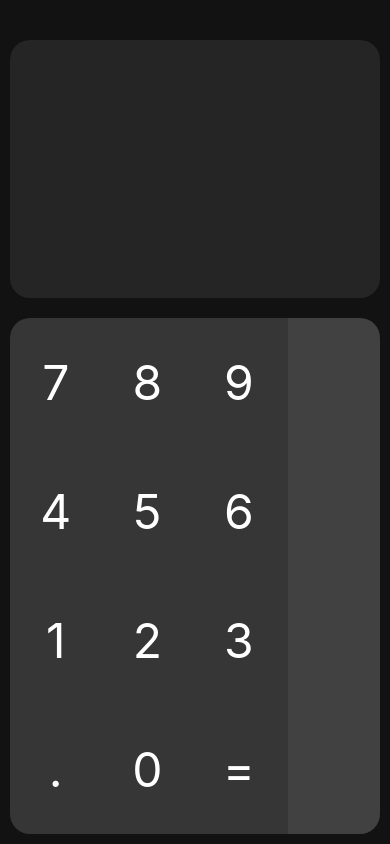
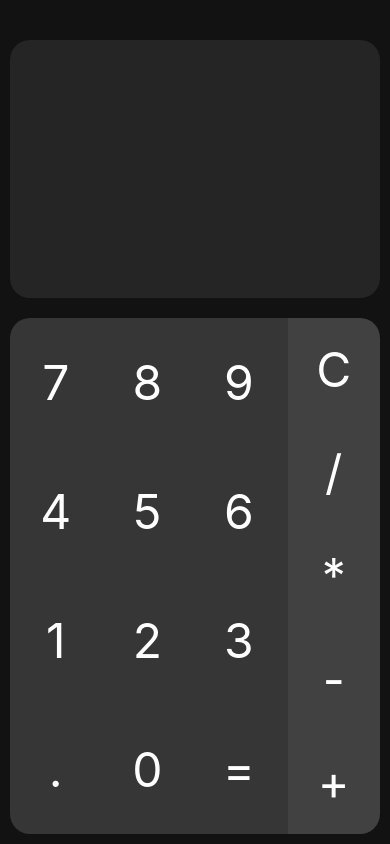
Before and after one commit to ignis05/ak-ds2-05-calculator, a React Native app: screen / in a window 390 px wide. Built offline with nearby package versions, Linux system fonts and the light colour scheme.

Commit message:
Fixed equation field

```diff
--- a/Apps/Calculator/Button.js
+++ b/Apps/Calculator/Button.js
@@ -2,7 +2,7 @@ import React, { Component } from 'react'
 import { TouchableOpacity, Text, StyleSheet } from 'react-native'
 
 const styles = StyleSheet.create({
-	button: { width: '33%', height: '25%', alignItems: 'center', justifyContent: 'center' },
+	button: { alignItems: 'center', justifyContent: 'center' },
 })
 
 class Button extends Component {
@@ -18,7 +18,7 @@ class Button extends Component {
 
 	render() {
 		return (
-			<TouchableOpacity onPress={this.presshandler} style={styles.button}>
+			<TouchableOpacity onPress={this.presshandler} style={[styles.button, { width: this.props.width, height: this.props.height }]}>
 				<Text style={{ color: 'white', fontSize: 48 }}>{this.props.text}</Text>
 			</TouchableOpacity>
 		)
--- a/Apps/Calculator/Calc.js
+++ b/Apps/Calculator/Calc.js
@@ -4,7 +4,11 @@ import Button from './Button'
 
 const styles = StyleSheet.create({
 	wrapper: { flex: 1, backgroundColor: '#121212', color: 'white', paddingTop: 30 },
-	display: { alignItems: 'flex-end', justifyContent: 'flex-end', flex: 1, color: 'white', backgroundColor: '#ffffff15', borderRadius: 20, margin: 10, fontSize: 48 },
+	display: { flex: 1, color: 'white', backgroundColor: '#ffffff15', borderRadius: 20, margin: 10 },
+	equation: { paddingRight: 20, alignItems: 'flex-end', justifyContent: 'space-around', flex: 1 },
+	result: { paddingRight: 20, alignItems: 'flex-end', justifyContent: 'space-around', flex: 1, color: 'white' },
+	equationText: { color: 'white', fontSize: 80 },
+	resultText: { color: 'white', fontSize: 48 },
 	keyboard: { flex: 2, backgroundColor: '#ffffff15', borderRadius: 20, margin: 10, flexDirection: 'row' },
 	numeric: { flexDirection: 'row', flexWrap: 'wrap', flex: 3, backgroundColor: '#ffffff15', borderTopLeftRadius: 20, borderBottomLeftRadius: 20 },
 	special: { flex: 1, backgroundColor: '#ffffff20', borderTopRightRadius: 20, borderBottomRightRadius: 20 },
@@ -13,33 +17,51 @@ const styles = StyleSheet.create({
 class Calc extends Component {
 	constructor(props) {
 		super(props)
-		this.state = { display: '' }
+		this.state = { result: '', equation: '' }
 
 		this.numeric = [7, 8, 9, 4, 5, 6, 1, 2, 3, '.', 0, '=']
+		this.special = ['C', '/', '*', '-', '+']
 		this.buttonhandler = this.buttonhandler.bind(this)
 	}
 
 	buttonhandler(data) {
 		console.log('received press', data)
 		if (!isNaN(data)) {
-			let number = parseInt(number)
 			this.setState({
-				display: this.state.display + data,
+				equation: this.state.equation + data,
 			})
+		} else {
+			switch (data) {
+				case 'C':
+					this.setState({
+						equation: this.state.equation.slice(0, -1),
+					})
+			}
 		}
 	}
 
 	render() {
 		return (
 			<View style={styles.wrapper}>
-				<Text style={styles.display}>{this.state.display}</Text>
+				<View style={styles.display}>
+					<View style={styles.equation}>
+						<Text style={styles.equationText}>{this.state.equation}</Text>
+					</View>
+					<View style={styles.result}>
+						<Text style={styles.resultText}>{this.state.result}</Text>
+					</View>
+				</View>
 				<View style={styles.keyboard}>
 					<View style={styles.numeric}>
 						{this.numeric.map(val => (
-							<Button key={val} text={val} callback={this.buttonhandler} />
+							<Button key={val} text={val} callback={this.buttonhandler} width="33%" height="25%" />
 						))}
 					</View>
-					<View style={styles.special}></View>
+					<View style={styles.special}>
+						{this.special.map(val => (
+							<Button key={val} text={val} callback={this.buttonhandler} width="100%" height="20%" />
+						))}
+					</View>
 				</View>
 			</View>
 		)
```
